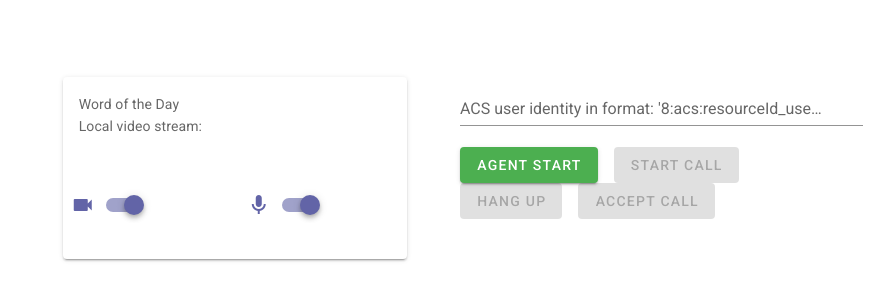
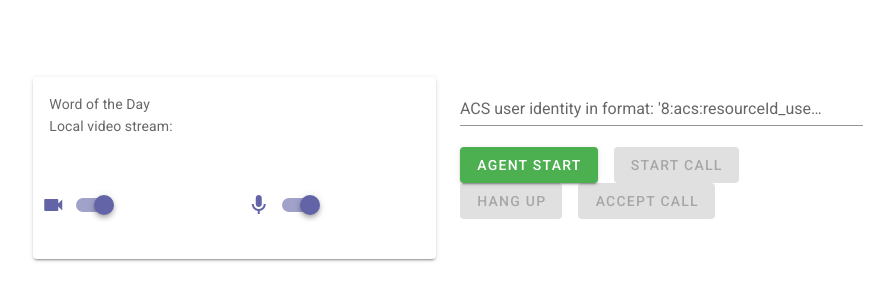
Before and after one commit to Hypnosinf/poc-acs-client, a Vue app: page /local-preview in a window 1280 px wide. Shown: the part 232-532 px from the top of the page, without its empty margins (192-1086 px from the left). Built offline with nearby package versions, Linux system fonts and the light colour scheme.

Commit message:
Commit made from VS Code Azure Static Web Apps

```diff
--- a/src/views/LocalPreview.vue
+++ b/src/views/LocalPreview.vue
@@ -2,10 +2,10 @@
   <v-container fill-height fluid>
     <v-row align-content="center" justify="center">
       <v-col cols="4">
-        <v-card class="mx-auto" max-width="344">
+        <v-card class="mx-auto" max-width="460">
           <v-card-text>
             <div>Word of the Day</div>
-            <div ref="localVideoContainer" style="width: 80%;">Local video stream:</div>
+            <div ref="localVideoContainer" style="width: 100%;">Local video stream:</div>
           </v-card-text>
           <v-card-actions>
             <v-container class="px-0" fluid>
```
